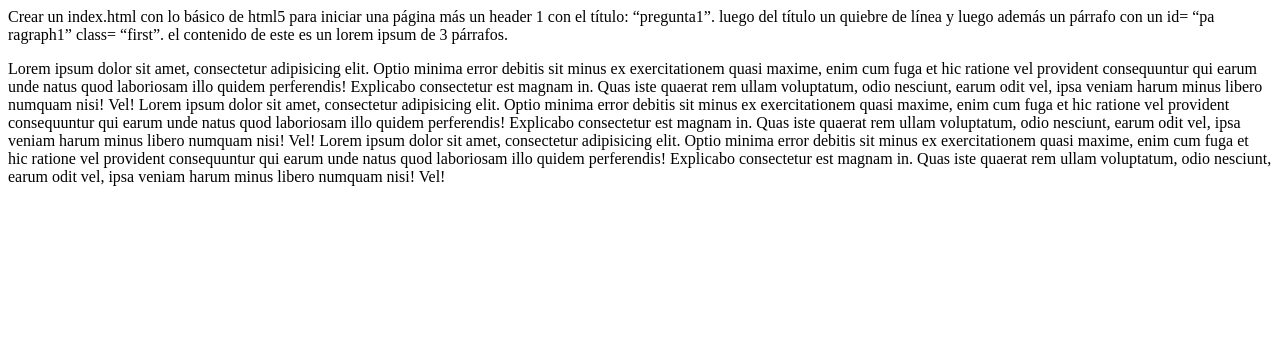
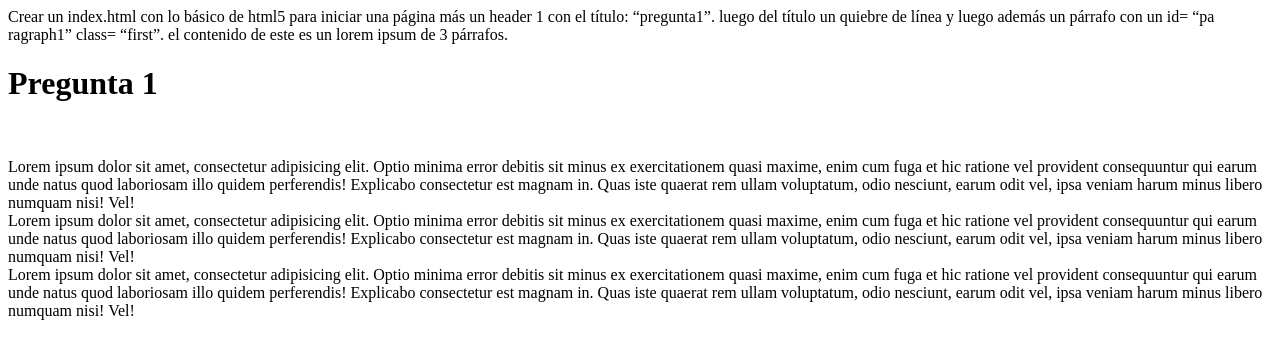
Before and after one commit to hector-gallo/Parcial1_PrograII, a plain HTML site: page pregunta1/index.html in a window 1280 px wide. Drawn offline with Linux system fonts and the light colour scheme.

Commit message:
Update index.html

```diff
--- a/pregunta1/index.html
+++ b/pregunta1/index.html
@@ -12,23 +12,24 @@ ragraph1” class= “first”. el contenido de este es un lorem ipsum de 3 pár
     <br>
 </head>
 <body>
+    <h1>Pregunta 1</h1><br>
     <p class="first" id="paragraph1"> Lorem ipsum dolor sit amet, consectetur adipisicing elit. Optio
         minima error debitis sit minus ex exercitationem quasi maxime, enim cum fuga et hic ratione vel
         provident consequuntur qui earum unde natus quod laboriosam illo quidem perferendis! Explicabo
         consectetur est magnam in. Quas iste quaerat rem ullam voluptatum, odio nesciunt, earum odit vel,
-        ipsa veniam harum minus libero numquam nisi! Vel!
+        ipsa veniam harum minus libero numquam nisi! Vel!<br>
 
         Lorem ipsum dolor sit amet, consectetur adipisicing elit. Optio
         minima error debitis sit minus ex exercitationem quasi maxime, enim cum fuga et hic ratione vel
         provident consequuntur qui earum unde natus quod laboriosam illo quidem perferendis! Explicabo
         consectetur est magnam in. Quas iste quaerat rem ullam voluptatum, odio nesciunt, earum odit vel,
-        ipsa veniam harum minus libero numquam nisi! Vel!
+        ipsa veniam harum minus libero numquam nisi! Vel!<br>
 
         Lorem ipsum dolor sit amet, consectetur adipisicing elit. Optio
         minima error debitis sit minus ex exercitationem quasi maxime, enim cum fuga et hic ratione vel
         provident consequuntur qui earum unde natus quod laboriosam illo quidem perferendis! Explicabo
         consectetur est magnam in. Quas iste quaerat rem ullam voluptatum, odio nesciunt, earum odit vel,
-        ipsa veniam harum minus libero numquam nisi! Vel!
+        ipsa veniam harum minus libero numquam nisi! Vel!<br>
     </p>
 </body>
 </html>
```
